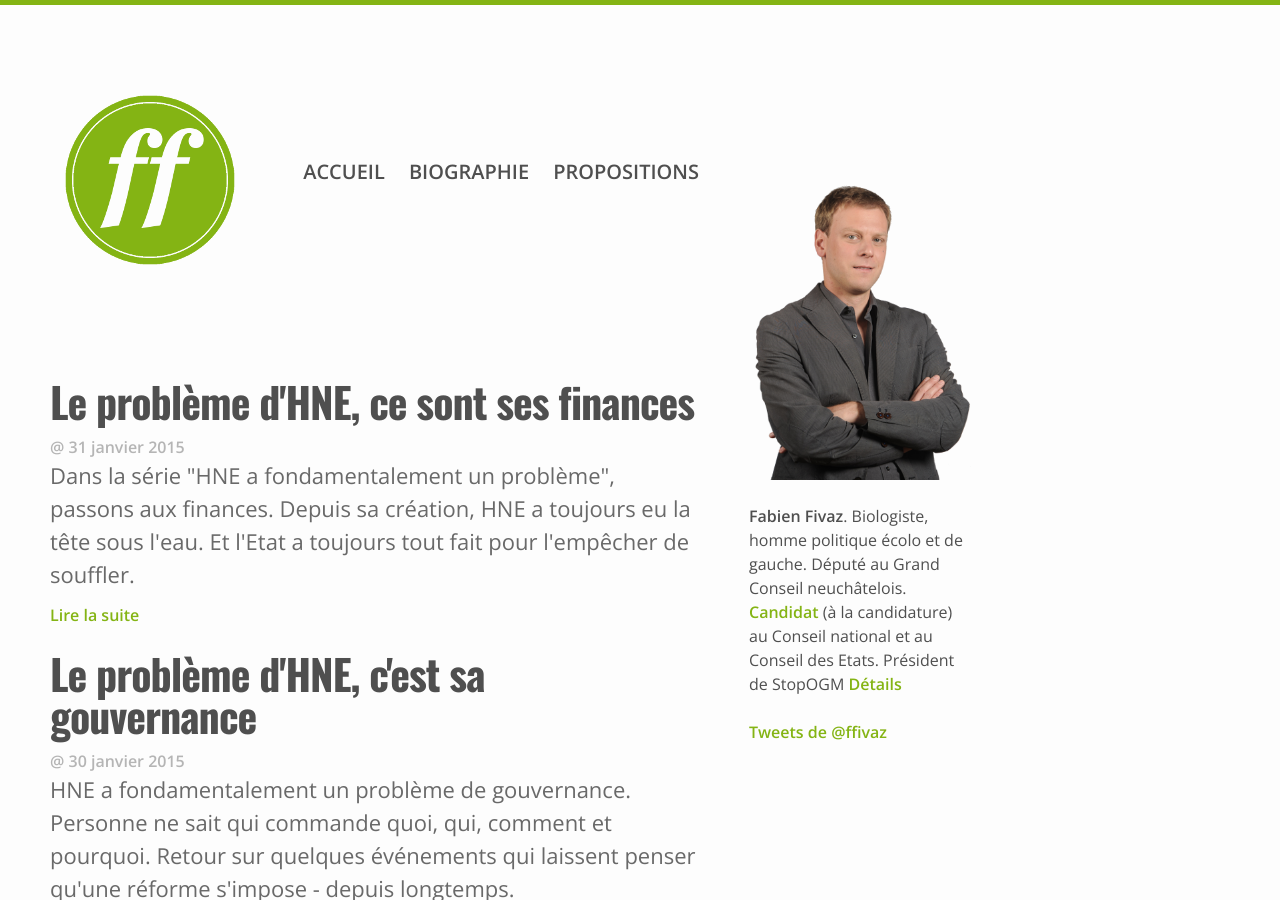
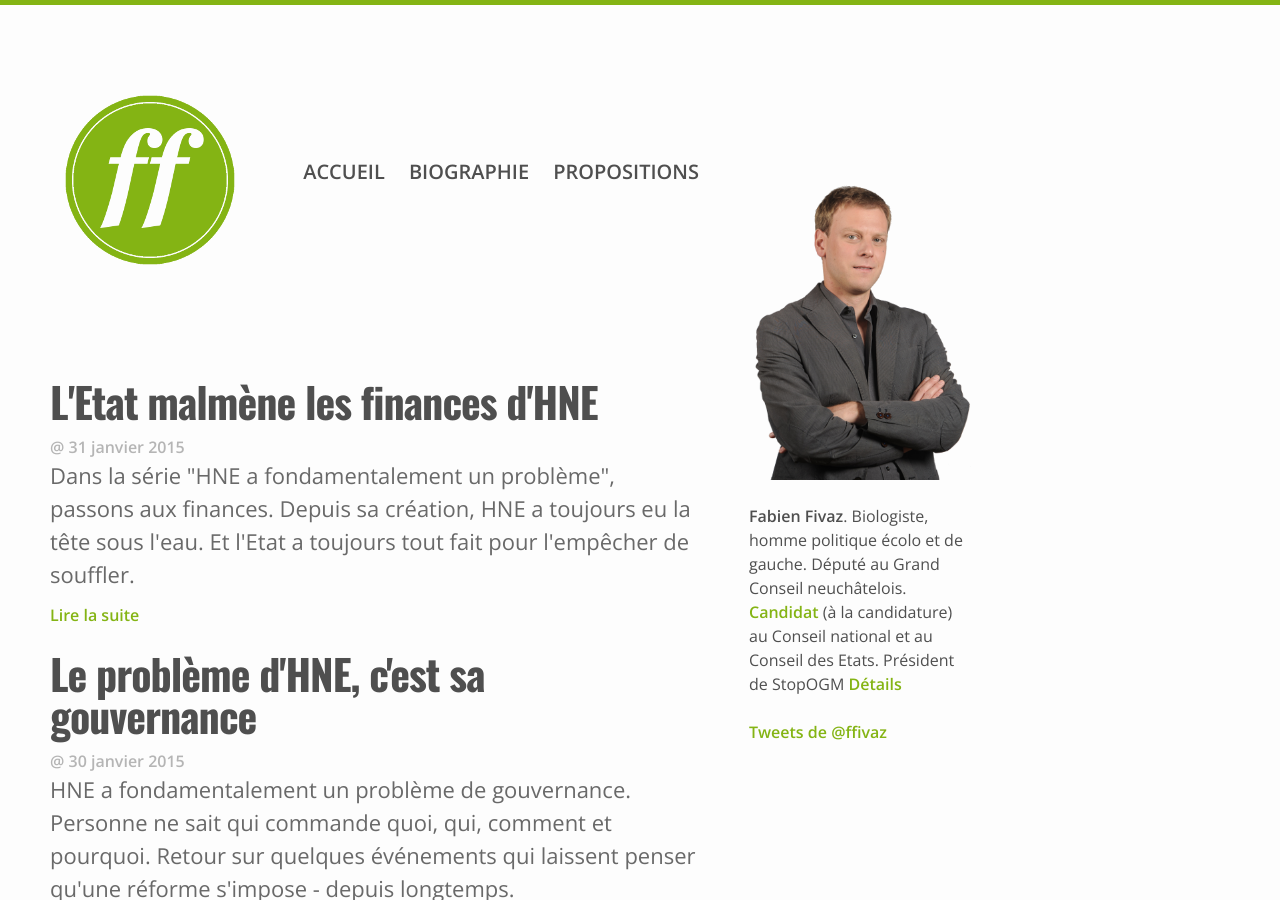
Before and after one commit to ffivaz/ffivaz.github.io, a Jekyll site: the page built from index.html, in a window 1280 px wide and 900 px high. Built offline with Jekyll 4.4.1, drawn with Linux system fonts in a browser that asks for light colours; nearby versions of some CDN libraries; the list of posts is cut into pages by our own code; comment, search, counter and statistics services are not loaded.

Commit message:
New post : financement HNE

```diff
--- a/_posts/2015-01-31-HNE-a-un-probleme-de-financement.markdown
+++ b/_posts/2015-01-31-HNE-a-un-probleme-de-financement.markdown
@@ -1,6 +1,6 @@
 ---
 layout: page
-title: Le problème d'HNE, ce sont ses finances
+title: L'Etat malmène les finances d'HNE
 summary: Dans la série "HNE a fondamentalement un problème", passons aux finances. Depuis sa création, HNE a toujours eu la tête sous l'eau. Et l'Etat a toujours tout fait pour l'empêcher de souffler.
 twitter: Dans la série "HNE a fondamentalement un problème", passons aux finances.
 sitemap:
```
Also changed, not shown: other parts of _posts/2015-01-31-HNE-a-un-probleme-de-financement.markdown (+1 -1 lines).
